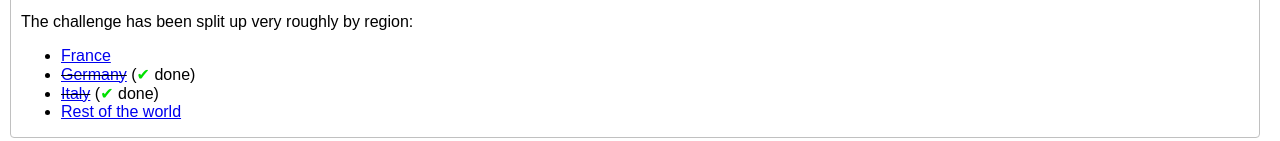
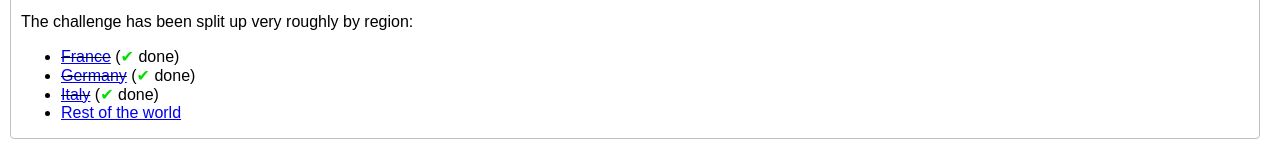
Before and after one commit to osmlab/fixing-polygons-in-osm, a plain HTML site: page web/fixing.html in a window 1280 px wide. Shown: the part 610-751 px from the top of the page. Drawn offline with Linux system fonts and the light colour scheme.

Commit message:
Mark challenge as done.

```diff
--- a/web/fixing.html
+++ b/web/fixing.html
@@ -50,7 +50,7 @@
     <p>The challenge has been split up very roughly by region:</p>
 
     <ul>
-    <li><a href="http://maproulette.org/map/2625">France</a></li>
+    <li><strike><a href="http://maproulette.org/map/2625">France</a></strike> (<span class="done">&#10004;</span> done)</li>
     <li><strike><a href="http://maproulette.org/map/2627">Germany</a></strike> (<span class="done">&#10004;</span> done)</li>
     <li><strike><a href="http://maproulette.org/map/2626">Italy</a></strike> (<span class="done">&#10004;</span> done)</li>
     <li><a href="http://maproulette.org/map/2624">Rest of the world</a></li>
```
